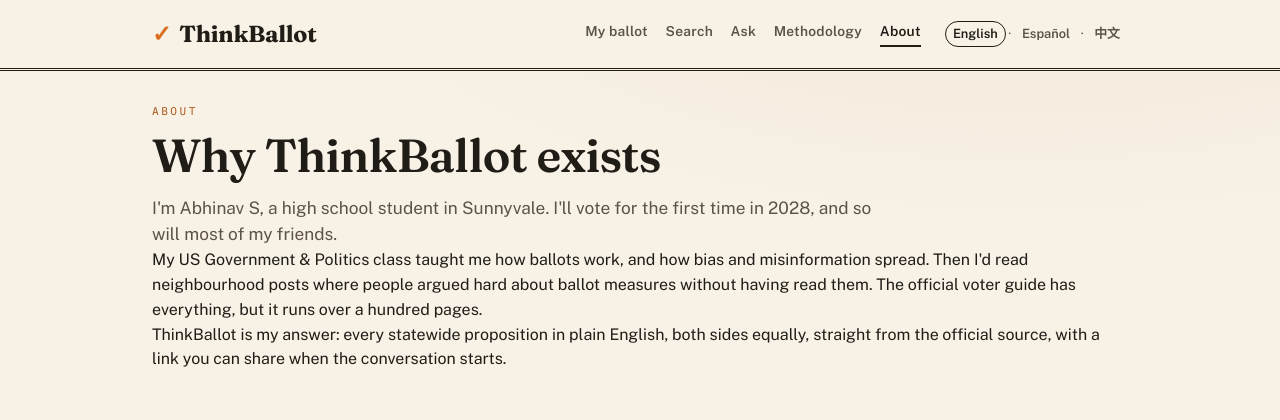
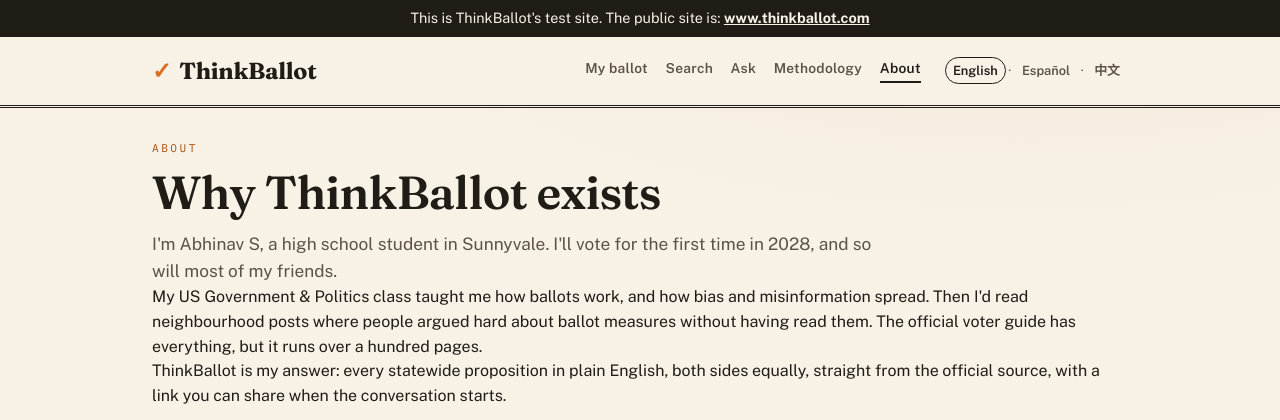
Before and after one commit to svanihba/thinkballot, a Flask app: page /about in a window 1280 px wide. Shown: the top 420 px of the page. Run offline with Flask 3, Linux system fonts and the light colour scheme.

Commit message:
Launch www.thinkballot.com: every copy names www as canonical; test copies (demo, laptops) show a test-site banner, send noindex and disallow robots; production serves robots.txt and a sitemap of every page in all three languages; crawler and results user agents point to www

```diff
--- a/pipeline/crawler/crawl.py
+++ b/pipeline/crawler/crawl.py
@@ -20,7 +20,7 @@
 
 from ..rawstore import RawStore, load_sources
 
-USER_AGENT = "ThinkBallotBot/0.1 (+https://demo.thinkballot.com/about; nonpartisan voter guide)"
+USER_AGENT = "ThinkBallotBot/0.1 (+https://www.thinkballot.com/about; nonpartisan voter guide)"
 TIMEOUT = 30
 TRIES = 3
 HREF_RE = re.compile(r"""href\s*=\s*["']([^"'#]+)""", re.IGNORECASE)
--- a/thinkballot/config.py
+++ b/thinkballot/config.py
@@ -16,6 +16,10 @@
 
 # The site's public address (share links, preview cards, secure cookies).
 PUBLIC_BASE = _env("TB_PUBLIC_URL", "http://127.0.0.1:8000")
+# The production address. Every copy names it as the canonical page; any other copy (the demo/staging
+# site, a laptop) says it is a test site and asks search engines not to index it.
+CANONICAL_BASE = _env("TB_CANONICAL_URL", "https://www.thinkballot.com")
+IS_PRODUCTION = PUBLIC_BASE.rstrip("/") == CANONICAL_BASE.rstrip("/")
 # Where the services find each other: "inproc" (HTTP requests handed straight to this process's
 # WSGI app, used on the server), http://host:port, or unix:/path.sock. Each service can later move
 # to its own process or host by changing only its URL.
--- a/thinkballot/services/results/app.py
+++ b/thinkballot/services/results/app.py
@@ -23,7 +23,7 @@
 
 log = logging.getLogger("thinkballot.results")
 
-USER_AGENT = "ThinkBallotBot/0.1 (+https://demo.thinkballot.com/about; nonpartisan voter guide)"
+USER_AGENT = "ThinkBallotBot/0.1 (+https://www.thinkballot.com/about; nonpartisan voter guide)"
 CONNECT_TIMEOUT, READ_TIMEOUT = 3.05, 8
 ATTEMPTS, BACKOFF_SECONDS, DEADLINE_SECONDS = 3, 1.0, 20
 
--- a/thinkballot/services/web/app.py
+++ b/thinkballot/services/web/app.py
@@ -72,6 +72,8 @@
         # CSP and anti-framing belong to the app (the shared proxy sets HSTS, nosniff, Referrer-Policy).
         resp.headers.setdefault("Content-Security-Policy", CSP)
         resp.headers.setdefault("X-Frame-Options", "DENY")
+        if not config.IS_PRODUCTION:  # test copies stay out of search results
+            resp.headers.setdefault("X-Robots-Tag", "noindex")
         return resp
     ballot = ServiceClient("ballot")
     geo = ServiceClient("geo")
@@ -172,7 +174,8 @@
     def globals_():
         here = request.path  # without the language prefix
         query = request.query_string.decode("latin-1")
-        return {"base_url": config.PUBLIC_BASE, "headings": FIELD_HEADINGS,
+        return {"base_url": config.PUBLIC_BASE, "canonical_base": config.CANONICAL_BASE,
+                "is_production": config.IS_PRODUCTION, "headings": FIELD_HEADINGS,
                 "suggested_questions": SUGGESTED_QUESTIONS, "user": current_user(), "csrf_token": csrf_token,
                 "community_open": config.COMMUNITY_OPEN,
                 "lang": lang(), "html_lang": i18n.LANGS[lang()]["html"], "og_locale": i18n.LANGS[lang()]["og"],
@@ -274,6 +277,29 @@
         results = load_results() if measure["level"] == "state" else None
         return render_template("measure.html", election=election, m=measure, sources=sources, chip=chip,
                                zone=zone, results=results)
+
+    @app.get("/robots.txt")
+    def robots():
+        if config.IS_PRODUCTION:
+            body = f"User-agent: *\nDisallow: /api/\nSitemap: {config.CANONICAL_BASE}/sitemap.xml\n"
+        else:
+            body = "User-agent: *\nDisallow: /\n"
+        return app.response_class(body, mimetype="text/plain")
+
+    @app.get("/sitemap.xml")
+    def sitemap():
+        """Every public page in every language, with its translations listed (production only)."""
+        if not config.IS_PRODUCTION:
+            abort(404)
+        try:
+            ids = [m["id"] for m in ballot.get("/measures")["measures"]]
+        except ServiceError:
+            abort(503)
+        paths = ["/", "/ballot", "/search", "/ask", "/neutral", "/about"] + [f"/prop/{i}" for i in ids]
+        xml = render_template("sitemap.xml", paths=paths, base=config.CANONICAL_BASE,
+                              langs=[(code, info["hreflang"]) for code, info in i18n.LANGS.items()],
+                              lang_path=i18n.lang_path)
+        return app.response_class(xml, mimetype="application/xml")
 
     @app.get("/api/zips")
     def api_zips():
--- a/thinkballot/services/web/catalogs/es.json
+++ b/thinkballot/services/web/catalogs/es.json
@@ -264,6 +264,8 @@
   "voter ID": "identificación del votante",
   "libraries": "bibliotecas",
   "parks": "parques",
-  "Please choose a California ZIP code from the list.": "Elige un código postal de California de la lista."
+  "Please choose a California ZIP code from the list.": "Elige un código postal de California de la lista.",
+  "This is ThinkBallot's test site.": "Este es el sitio de prueba de ThinkBallot.",
+  "The public site is:": "El sitio público es:"
  }
 }
--- a/thinkballot/services/web/catalogs/zh.json
+++ b/thinkballot/services/web/catalogs/zh.json
@@ -264,6 +264,8 @@
   "voter ID": "選民身分證明",
   "libraries": "圖書館",
   "parks": "公園",
-  "Please choose a California ZIP code from the list.": "請從清單中選擇一個加州郵遞區號。"
+  "Please choose a California ZIP code from the list.": "請從清單中選擇一個加州郵遞區號。",
+  "This is ThinkBallot's test site.": "這是 ThinkBallot 的測試網站。",
+  "The public site is:": "正式網站是："
  }
 }
--- a/thinkballot/services/web/static/style.css
+++ b/thinkballot/services/web/static/style.css
@@ -640,3 +640,13 @@
   .results-label { font-size: 0.8rem; }
   .results-status, .results-compact .results-status { font-size: 0.82rem; }
 }
+
+/* Test copies (demo/staging, laptops) say so on every page; production never shows this. */
+.test-site {
+  background: var(--ink, #1f1b16);
+  color: var(--paper, #f7f1e6);
+  text-align: center;
+  font-size: 0.9rem;
+  padding: 0.45rem 16px;
+}
+.test-site a { color: inherit; font-weight: 700; }
--- a/thinkballot/services/web/templates/base.html
+++ b/thinkballot/services/web/templates/base.html
@@ -9,13 +9,15 @@
 <meta property="og:title" content="{{ self.title() }}">
 <meta property="og:description" content="{{ self.description() }}">
 <meta property="og:type" content="website">
-<meta property="og:url" content="{{ base_url }}{{ lang_prefix }}{{ request.path }}">
+<meta property="og:url" content="{{ canonical_base }}{{ lang_prefix }}{{ request.path }}">
 <meta property="og:locale" content="{{ og_locale }}">
 <meta property="og:image" content="{{ base_url }}{{ url_for('static', filename='og-card.png') }}">
 <meta name="twitter:card" content="summary_large_image">
-<link rel="canonical" href="{{ base_url }}{% for l in languages if l.current %}{{ l.path }}{% endfor %}">
-{% for l in languages %}<link rel="alternate" hreflang="{{ l.hreflang }}" href="{{ base_url }}{{ l.path }}">
-{% endfor %}<link rel="alternate" hreflang="x-default" href="{{ base_url }}{{ request.path }}">
+<link rel="canonical" href="{{ canonical_base }}{% for l in languages if l.current %}{{ l.path }}{% endfor %}">
+{% for l in languages %}<link rel="alternate" hreflang="{{ l.hreflang }}" href="{{ canonical_base }}{{ l.path }}">
+{% endfor %}<link rel="alternate" hreflang="x-default" href="{{ canonical_base }}{{ request.path }}">
+{% if not is_production %}<meta name="robots" content="noindex">
+{% endif %}
 <link rel="preconnect" href="https://fonts.googleapis.com">
 <link rel="preconnect" href="https://fonts.gstatic.com" crossorigin>
 <link href="https://fonts.googleapis.com/css2?family=Fraunces:ital,wght@0,400;0,600;0,700;1,400&family=Public+Sans:wght@400;600;700&family=IBM+Plex+Mono:wght@400;500&display=swap" rel="stylesheet">
@@ -25,6 +27,8 @@
 </head>
 <body data-prefix="{{ lang_prefix }}" data-i18n='{{ js_strings|tojson }}'>
 <a class="skip-link" href="#main">{{ _("Skip to content") }}</a>
+{% if not is_production %}<div class="test-site" role="note">{{ _("This is ThinkBallot's test site.") }} {{ _("The public site is:") }} <a href="{{ canonical_base }}{{ lang_prefix }}{{ request.path }}">www.thinkballot.com</a></div>
+{% endif %}
 <header class="site-header"><div class="inner">
   <a class="brand" href="{{ lp('/') }}"><span class="mark">✓</span>ThinkBallot</a>
   <nav class="site-nav" aria-label="{{ _a('Main') }}">
```
Also changed, not shown: tests/test_services.py (+22 -0 lines), thinkballot/services/web/templates/sitemap.xml (added, +7 -0 lines).
